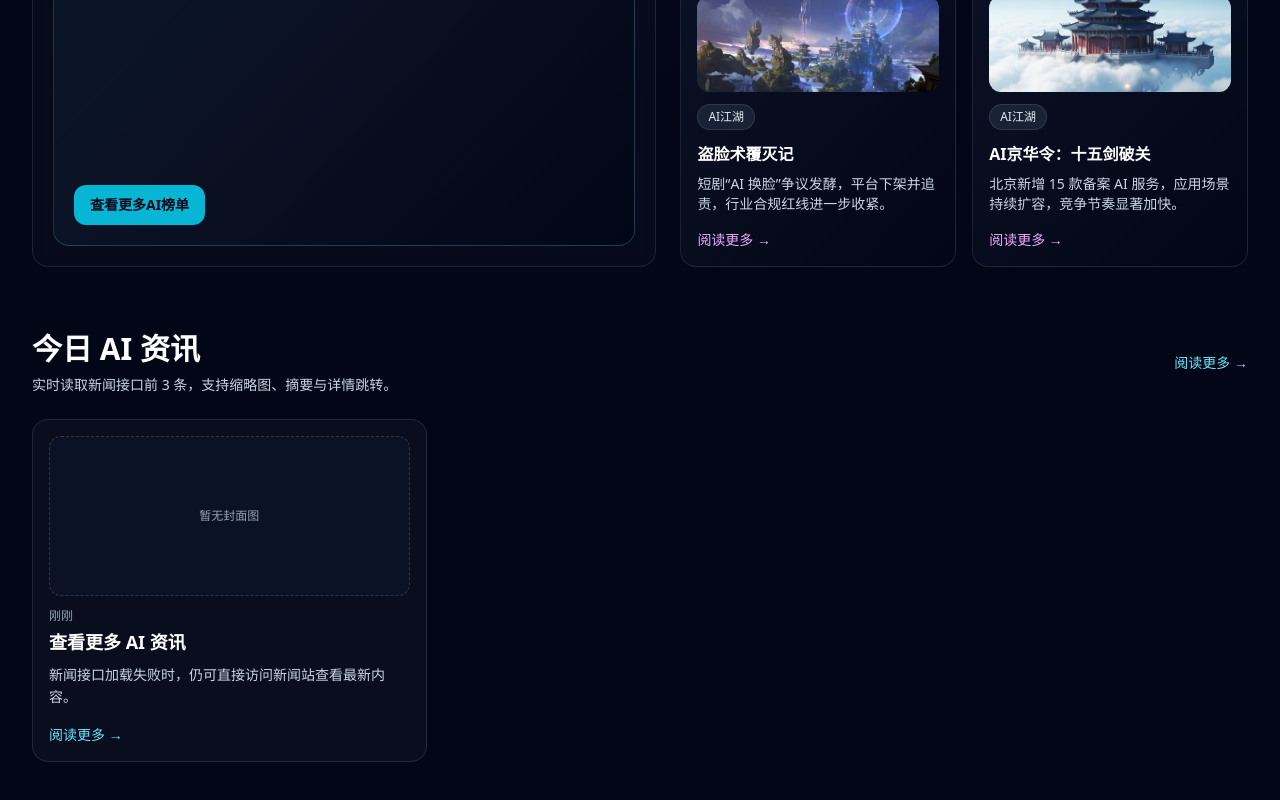
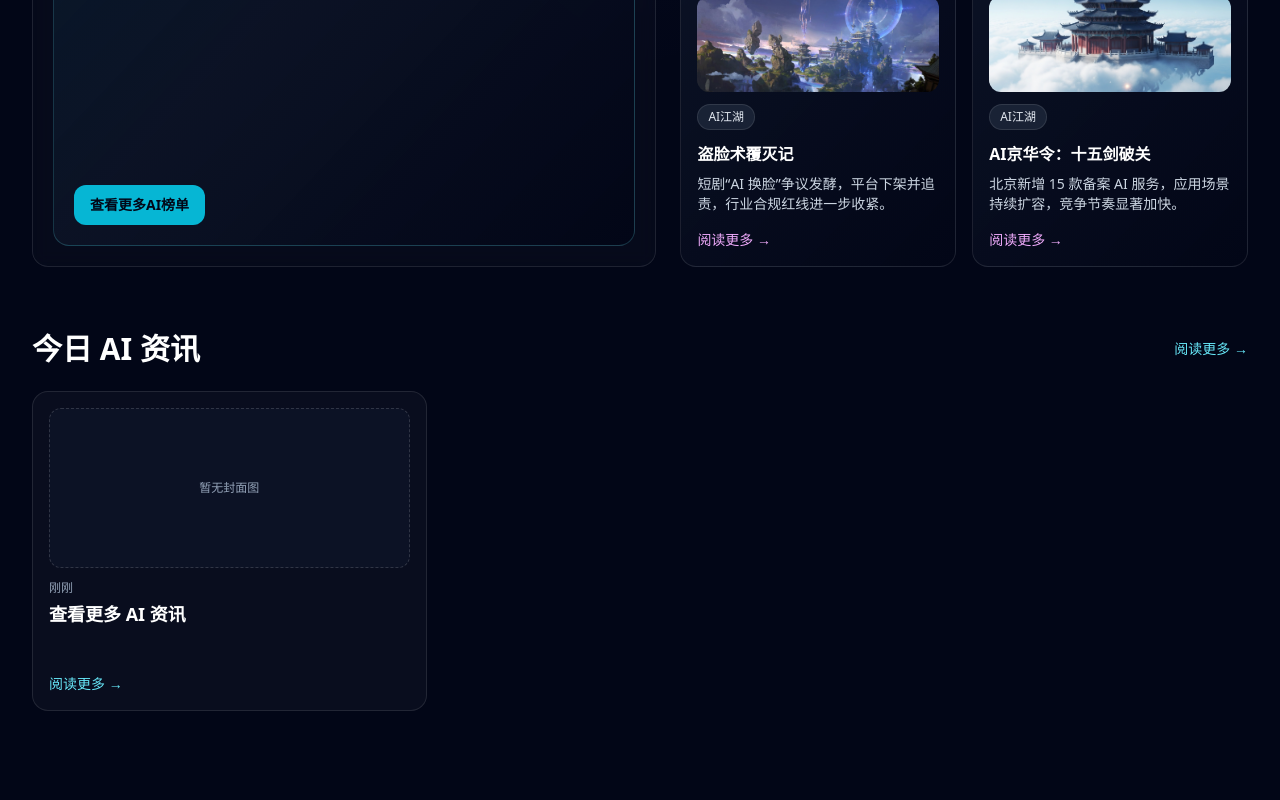
Before and after one commit to Jihai123/zhibeimao-home, a Next.js app: page / in a window 1280 px wide. Shown: the part 2458-3258 px from the top of the page. Built offline with nearby package versions, Linux system fonts and the light colour scheme; no server answers.

Commit message:
Update NewsSection.tsx

```diff
--- a/components/NewsSection.tsx
+++ b/components/NewsSection.tsx
@@ -34,7 +34,7 @@ const fallbackNews: DisplayNewsItem[] = [
   {
     title: '查看更多 AI 资讯',
     href: NEWS_HOME,
-    summary: '新闻接口加载失败时，仍可直接访问新闻站查看最新内容。',
+    summary: '',
     time: '刚刚',
     cover: null
   }
@@ -134,7 +134,6 @@ export function NewsSection() {
       <div className="mb-6 flex items-center justify-between gap-3">
         <div>
           <h2 className="text-2xl font-bold text-white md:text-3xl">今日 AI 资讯</h2>
-          <p className="mt-2 text-sm text-slate-300">实时读取新闻接口前 3 条，支持缩略图、摘要与详情跳转。</p>
         </div>
         <a
           href={siteLinks.news}
```
